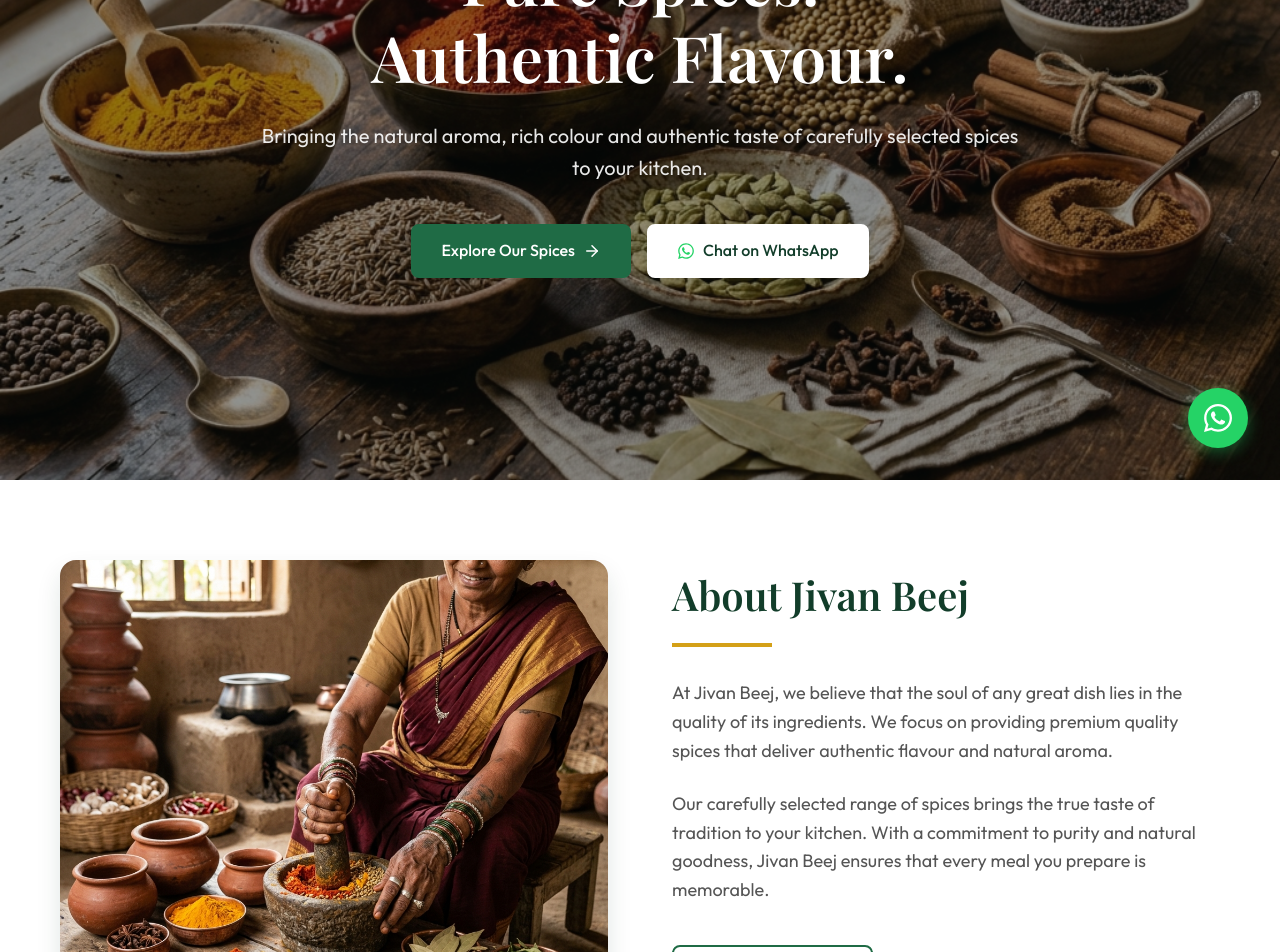
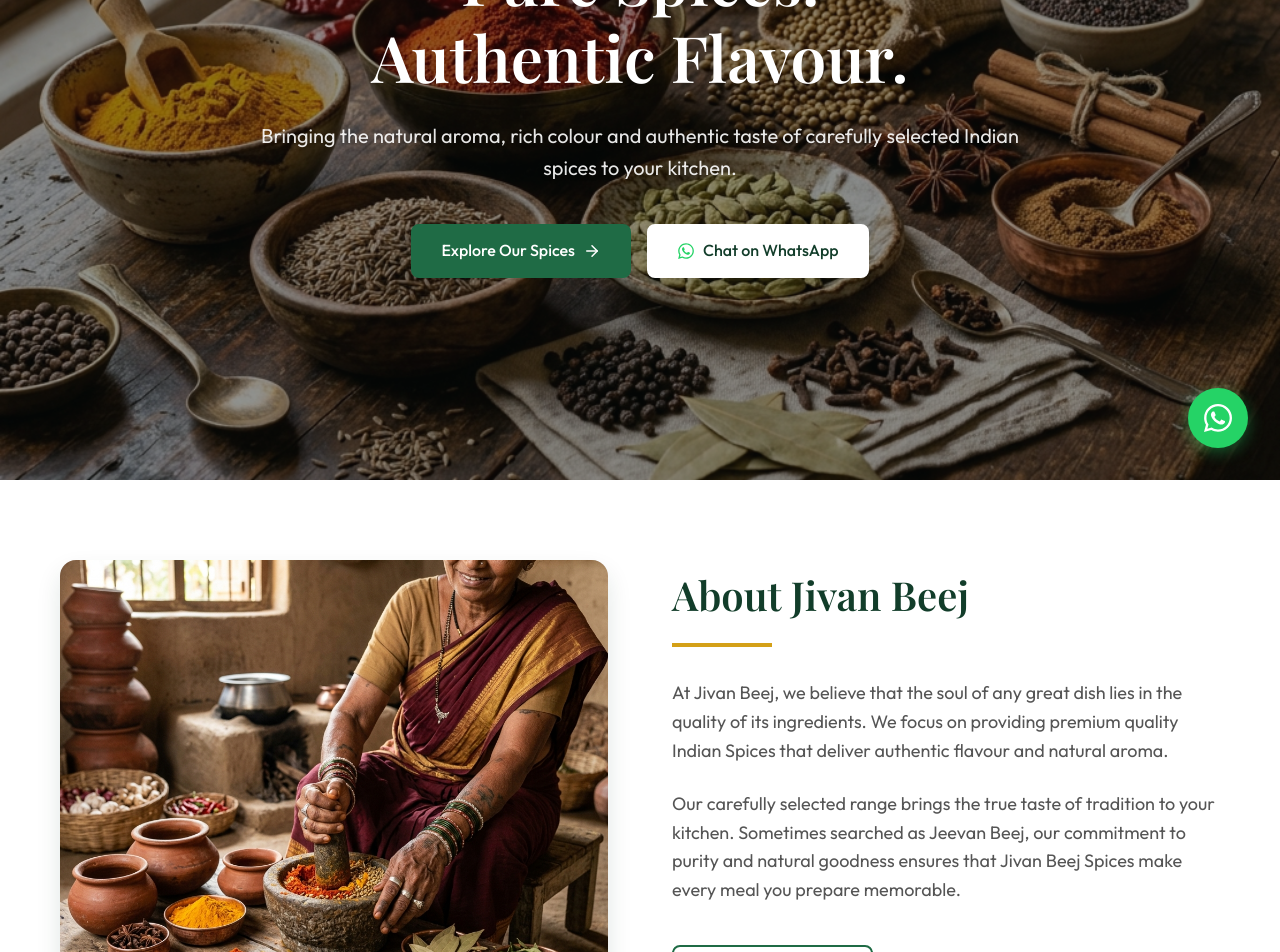
Before and after one commit to yashharwanii1119-cybeer/jivanbeej, a React (Vite) app: page / in a window 1280 px wide. Shown: the part 320-1272 px from the top of the page. Built offline with nearby package versions, Linux system fonts and the light colour scheme.

Commit message:
Add SEO optimization for Jivan Beej

```diff
--- a/index.html
+++ b/index.html
@@ -4,10 +4,39 @@
     <meta charset="UTF-8" />
     <link rel="icon" type="image/svg+xml" href="/favicon.svg" />
     <meta name="viewport" content="width=device-width, initial-scale=1.0" />
-    <meta name="description" content="Jivan Beej - Premium Indian spices for natural aroma, rich colour and authentic taste." />
-    <meta property="og:title" content="Jivan Beej | Premium Spices" />
-    <meta property="og:description" content="Discover our selection of carefully selected everyday spices including Cumin, Red Chilli, Black Pepper, Green Cardamom, Coriander, Turmeric, and Garlic." />
-    <title>Jivan Beej | Premium Spices</title>
+    <meta name="description" content="Jivan Beej offers carefully selected spices including Cumin Seeds, Red Chilli, Black Pepper, Green Cardamom, Coriander Seeds, Turmeric and Garlic." />
+
+    <link rel="canonical" href="https://jivanbeej.com/" />
+
+    <meta property="og:title" content="Jivan Beej | Premium Spices | जीरा, लाल मिर्च, हल्दी & More" />
+    <meta property="og:description" content="Jivan Beej offers carefully selected spices including Cumin Seeds, Red Chilli, Black Pepper, Green Cardamom, Coriander Seeds, Turmeric and Garlic." />
+    <meta property="og:url" content="https://jivanbeej.com/" />
+    <meta property="og:type" content="website" />
+    <meta property="og:image" content="https://jivanbeej.com/images/hero-spices.png" />
+
+    <meta name="twitter:card" content="summary_large_image" />
+    <meta name="twitter:title" content="Jivan Beej | Premium Spices | जीरा, लाल मिर्च, हल्दी & More" />
+    <meta name="twitter:description" content="Jivan Beej offers carefully selected spices including Cumin Seeds, Red Chilli, Black Pepper, Green Cardamom, Coriander Seeds, Turmeric and Garlic." />
+    <meta name="twitter:image" content="https://jivanbeej.com/images/hero-spices.png" />
+
+    <title>Jivan Beej | Premium Spices | जीरा, लाल मिर्च, हल्दी & More</title>
+
+    <script type="application/ld+json">
+    {
+      "@context": "https://schema.org",
+      "@type": "Organization",
+      "name": "Jivan Beej",
+      "alternateName": ["Jeevan Beej", "Jivan Beej Spices"],
+      "url": "https://jivanbeej.com/",
+      "logo": "https://jivanbeej.com/favicon.svg",
+      "contactPoint": {
+        "@type": "ContactPoint",
+        "telephone": "+91-8619633015",
+        "contactType": "customer service"
+      }
+    }
+    </script>
+
     <link rel="preconnect" href="https://fonts.googleapis.com">
     <link rel="preconnect" href="https://fonts.gstatic.com" crossorigin>
     <link href="https://fonts.googleapis.com/css2?family=Outfit:wght@300;400;500;600&family=Playfair+Display:wght@400;500;600;700&display=swap" rel="stylesheet">
--- a/src/App.jsx
+++ b/src/App.jsx
@@ -139,12 +139,12 @@
       </div>
 
       {/* Hero Section */}
-      <section className="hero" id="home">
+      <section className="hero" id="home" role="img" aria-label="Jivan Beej Indian spices">
         <div className="hero-overlay"></div>
         <div className="container hero-container">
           <div className="hero-content">
             <h1>Pure Spices.<br/>Authentic Flavour.</h1>
-            <p>Bringing the natural aroma, rich colour and authentic taste of carefully selected spices to your kitchen.</p>
+            <p>Bringing the natural aroma, rich colour and authentic taste of carefully selected Indian spices to your kitchen.</p>
             <div className="hero-buttons">
               <a href="#products" className="btn btn-primary">
                 Explore Our Spices <ArrowRight size={18} />
@@ -176,8 +176,8 @@
           <div className="about-content">
             <h2>About Jivan Beej</h2>
             <div className="about-accent"></div>
-            <p>At Jivan Beej, we believe that the soul of any great dish lies in the quality of its ingredients. We focus on providing premium quality spices that deliver authentic flavour and natural aroma.</p>
-            <p>Our carefully selected range of spices brings the true taste of tradition to your kitchen. With a commitment to purity and natural goodness, Jivan Beej ensures that every meal you prepare is memorable.</p>
+            <p>At Jivan Beej, we believe that the soul of any great dish lies in the quality of its ingredients. We focus on providing premium quality Indian Spices that deliver authentic flavour and natural aroma.</p>
+            <p>Our carefully selected range brings the true taste of tradition to your kitchen. Sometimes searched as Jeevan Beej, our commitment to purity and natural goodness ensures that Jivan Beej Spices make every meal you prepare memorable.</p>
             <a href="#products" className="btn btn-outline" style={{marginTop: '16px'}}>
               View Our Collection
             </a>
@@ -197,13 +197,13 @@
             {products.map(product => (
               <div key={product.id} className="product-card">
                 <div className="product-img-wrap">
-                  <img src={product.img} alt={product.name} className="product-img" />
+                  <img src={product.img} alt={`${product.name} (${product.hindi})`} className="product-img" />
                 </div>
                 <div className="product-content">
-                  <div className="product-title">
+                  <h3 className="product-title">
                     <span>{product.name}</span>
                     <span className="product-hindi">{product.hindi}</span>
-                  </div>
+                  </h3>
                   <p className="product-desc">{product.description}</p>
                   <a
                     href={getWhatsAppLink(`Hello Jivan Beej, I am interested in your ${product.name} (${product.hindi}). Please share more details.`)}
```
Also changed, not shown: public/robots.txt (added), 1 other file (tests, documents, lock files or other folders).
